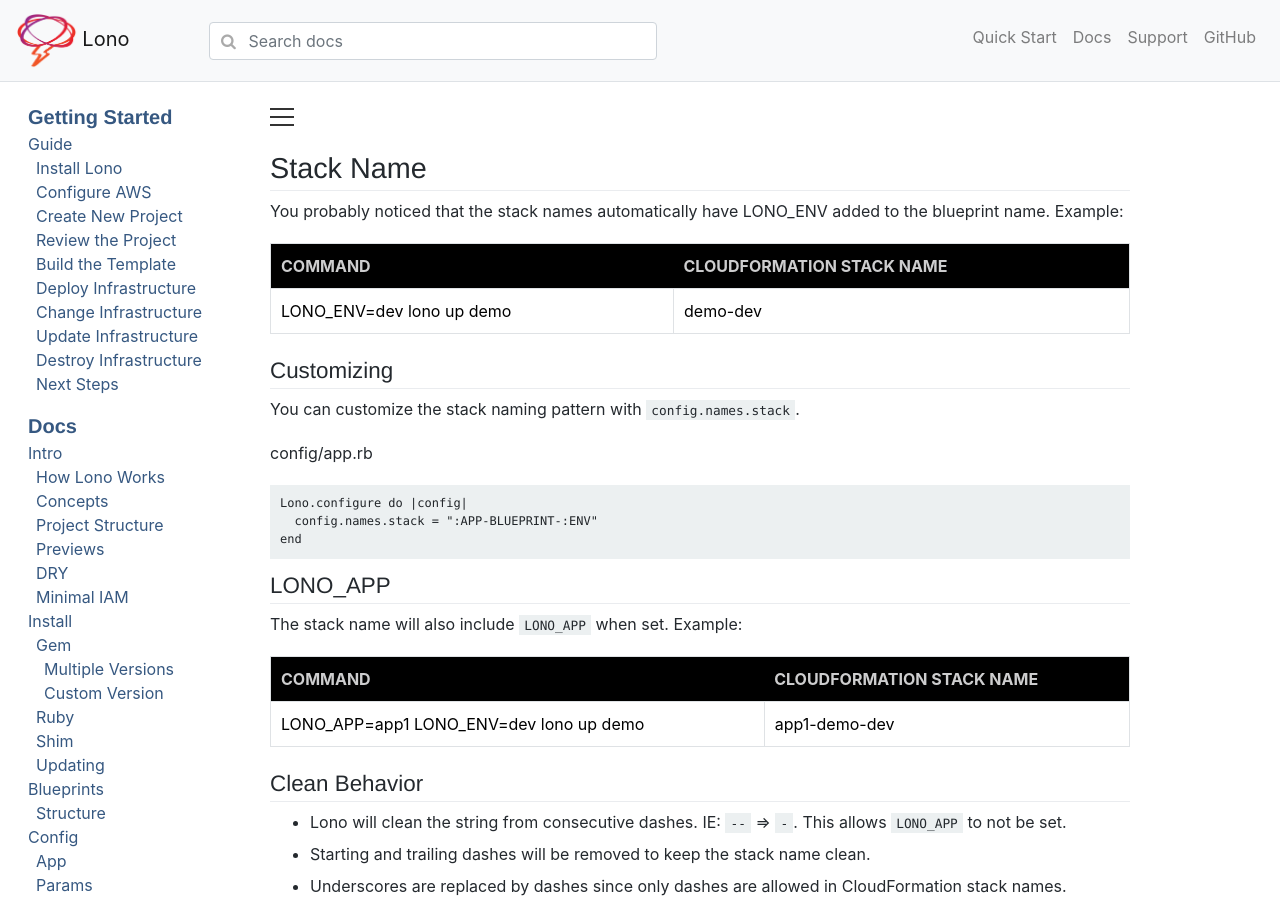
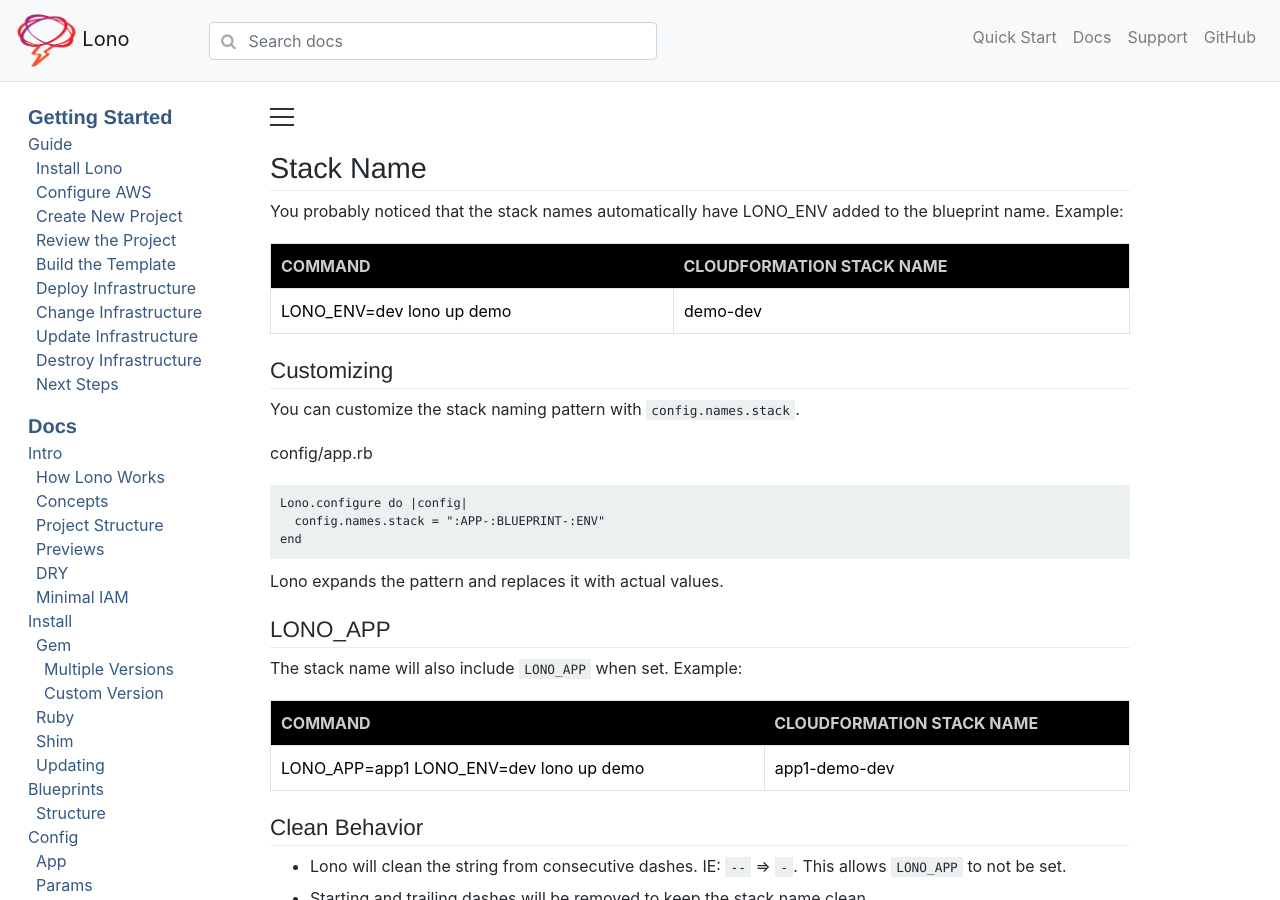
Before and after one commit to boltops-tools/lono-docs, a Jekyll site: the page built from _docs/config/names.md, in a window 1280 px wide and 900 px high. Built offline with Jekyll 4.4.1, drawn with Linux system fonts in a browser that asks for light colours; cached includes are drawn as plain includes; a script that is not in the unit is left out.

Commit message:
Update names.md

````diff
--- a/_docs/config/names.md
+++ b/_docs/config/names.md
@@ -19,9 +19,12 @@ config/app.rb
 
 ```Ruby
 Lono.configure do |config|
-  config.names.stack = ":APP-BLUEPRINT-:ENV"
+  config.names.stack = ":APP-:BLUEPRINT-:ENV"
 end
 ```
+
+Lono expands the pattern and replaces it with actual values.
+
 
 ## LONO_APP
 
````
